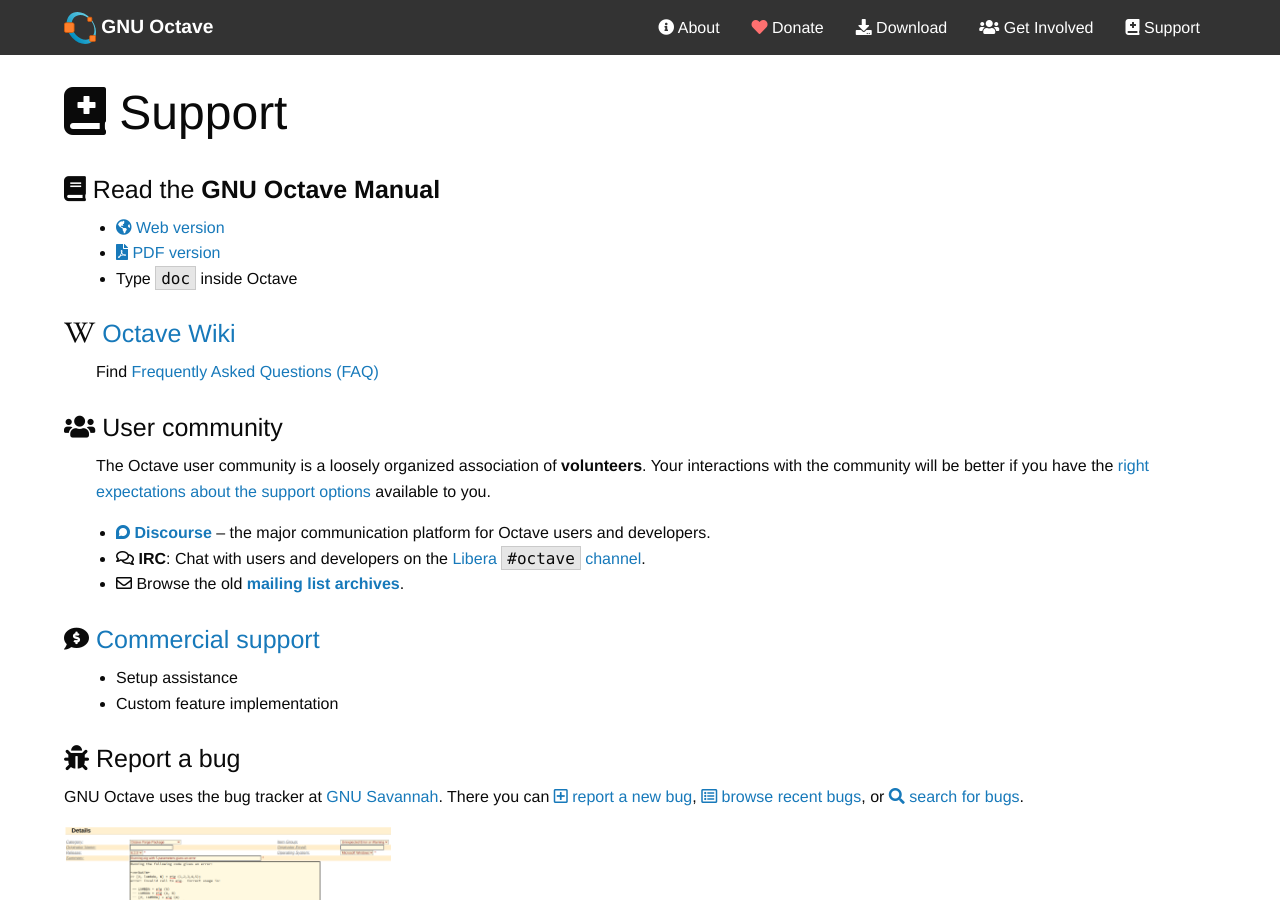
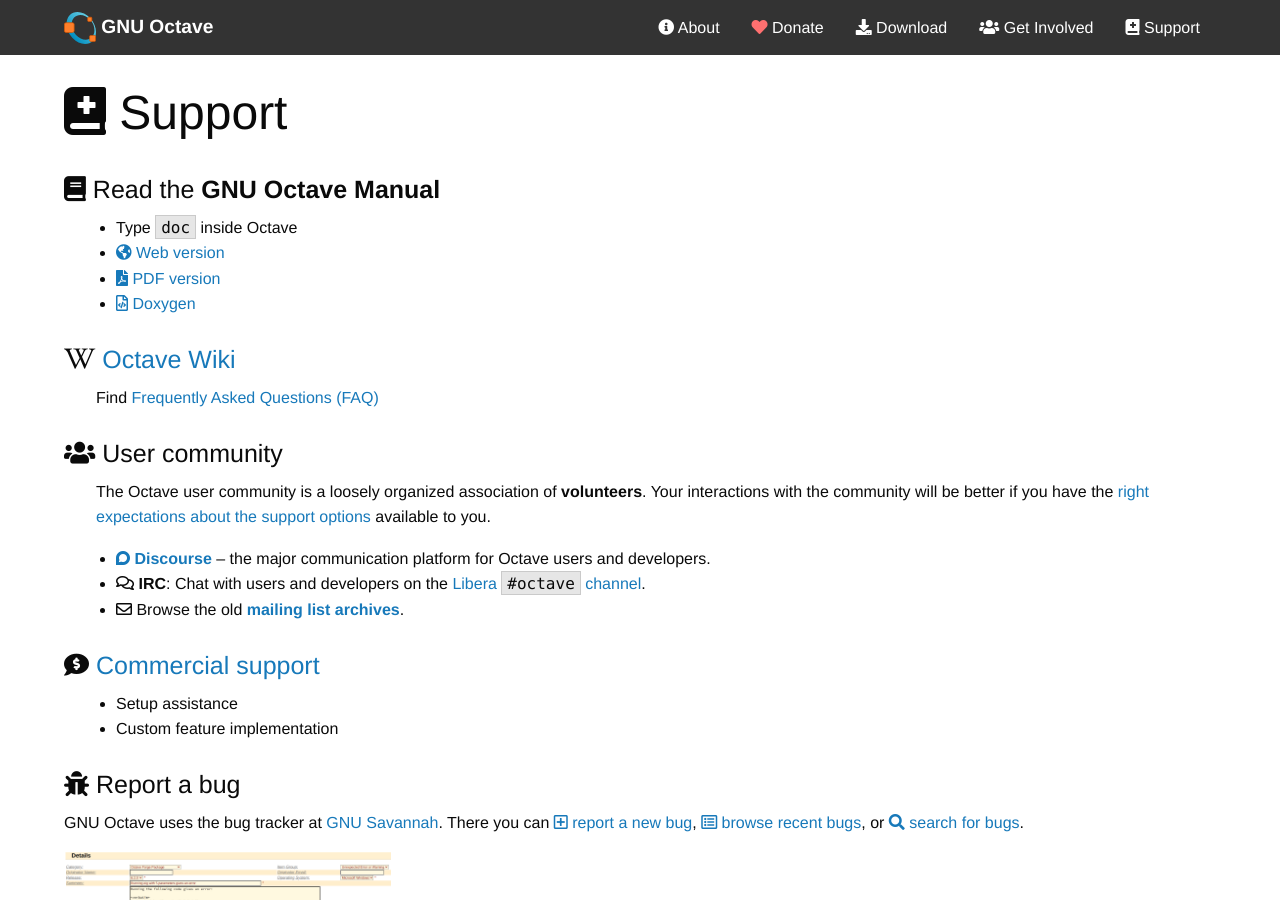
Before and after one commit to gnu-octave/gnu-octave.github.io, a Jekyll site: the page built from pages/support.md, in a window 1280 px wide and 900 px high. Built offline with Jekyll 4.4.1, drawn with Linux system fonts in a browser that asks for light colours; nearby versions of some CDN libraries.

Commit message:
pages/support.md: mention Doxygen documentation

```diff
--- a/pages/support.md
+++ b/pages/support.md
@@ -9,9 +9,10 @@
 #### <i class="fas fa-book"></i> Read the **GNU Octave Manual**
 
 <div style="margin-left: 2em;" markdown="1">
+- Type `doc` inside Octave
 - [<i class="fas fa-globe-americas"></i> Web version]({{ site.docs_url }})
 - [<i class="fas fa-file-pdf"></i> PDF version]({{ "octave.pdf" | relative_url }})
-- Type `doc` inside Octave
+- [<i class="far fa-file-code"></i> Doxygen](https://docs.octave.org/doxygen/)
 </div>
 
 
```
